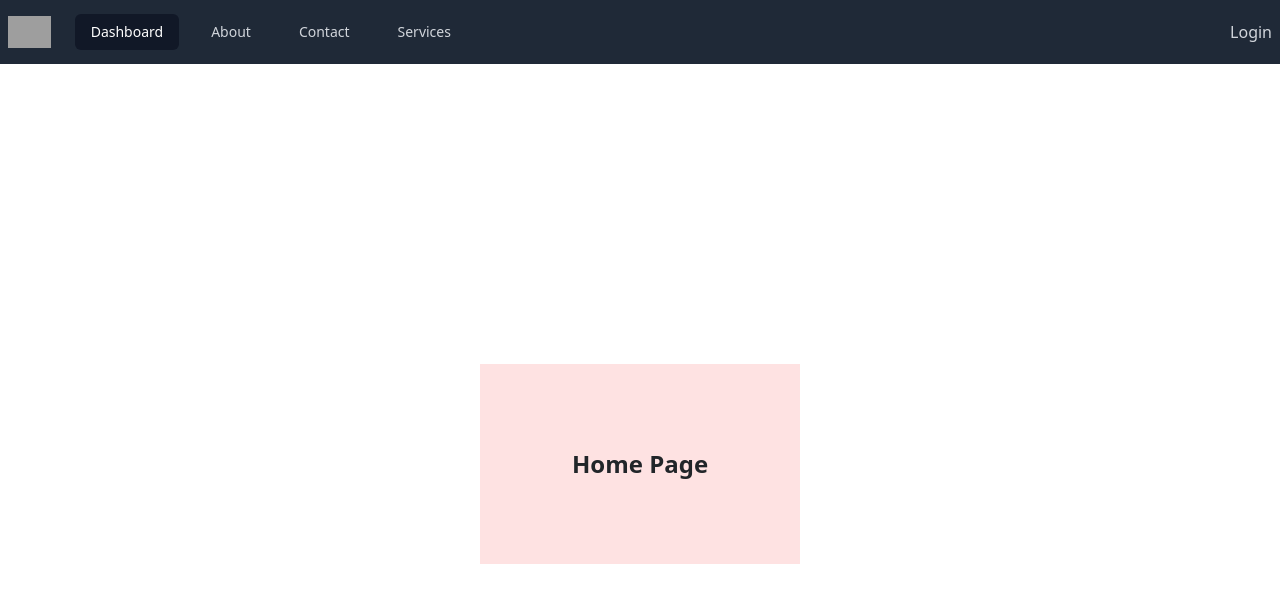
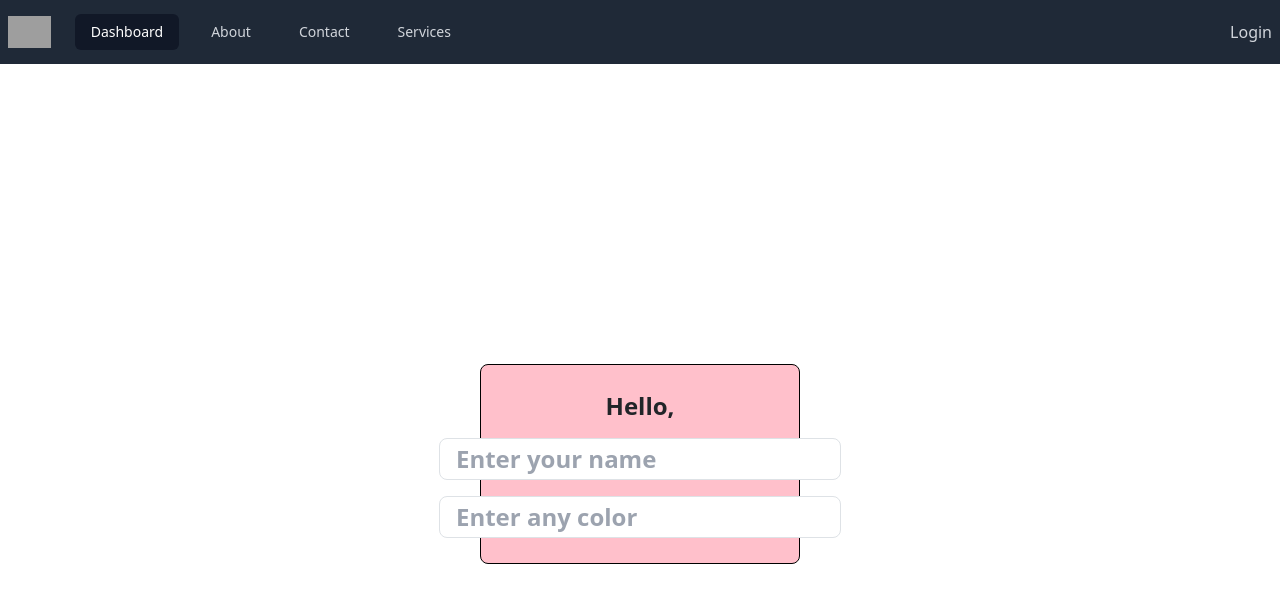
Before and after one commit to Aashu623/test, a React (Create React App) app: page / in a window 1280 px wide. Shown: the top 602 px of the page. Built offline with nearby package versions, Linux system fonts and the light colour scheme; grey boxes are pictures that could not be loaded.

Commit message:
add user Interaciont

```diff
--- a/src/components/Home.jsx
+++ b/src/components/Home.jsx
@@ -1,13 +1,28 @@
-import React, { useContext } from "react";
-import { AppContext } from "./AppContext/AppContext";
+import React, { useState } from "react";
 
 function Home() {
-  const { user } = useContext(AppContext);
+  const [user, setUser] = useState("");
+  const [backgroundColor, setbackgroundColor] = useState("pink");
   return (
-    <div className="h-screen w-screen flex justify-center items-center">
-      <div className="bg-red-100 h-1/4 w-1/4 text-2xl font-bold flex justify-center items-center">
-        <span>Home Page</span>
-        {user && <span>Hello,{user}</span>}
+    <div className="h-screen w-screen flex justify-center items-center ">
+      <div
+        className="h-1/4 w-1/4 text-2xl font-bold flex flex-col gap-3 justify-center items-center border border-black rounded-lg"
+        style={{ backgroundColor: `${backgroundColor}` }}
+      >
+        <span>Hello,{user}</span>
+
+        <input
+          type="text"
+          placeholder="Enter your name"
+          className="px-3 py-1 border rounded-lg"
+          onChange={(e) => setUser(e.target.value)}
+        />
+        <input
+          type="text"
+          placeholder="Enter any color"
+          className="px-3 py-1 border rounded-lg"
+          onChange={(e) => setbackgroundColor(e.target.value)}
+        />
       </div>
     </div>
   );
```
Also changed, not shown: src/components/Navbar.jsx (+5 -2 lines).
